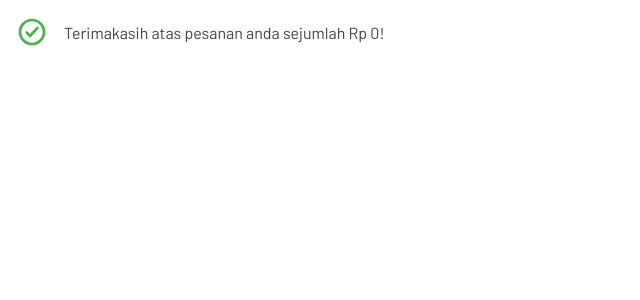
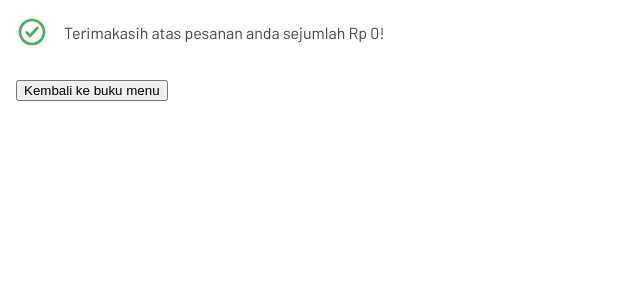
Before and after one commit to mosessmak1/webapp-menubook-svelte, a SvelteKit app: page /order-confirmation in a window 1280 px wide. Shown: the top 300 px of the page, without its empty margins (0-640 px from the left). Built offline with nearby package versions, Linux system fonts and the light colour scheme.

Commit message:
add button to move back and assignment (todo)

```diff
--- a/src/routes/order-confirmation/+page.svelte
+++ b/src/routes/order-confirmation/+page.svelte
@@ -1,18 +1,31 @@
 <script lang="ts">
 	import { totalOrderValue } from '$lib/store/order';
 	import CheckIcon from '$lib/icon/CheckIcon.svelte';
+
+	const returnToMenuBook = () => {
+		// TODO: Clear cart;
+		history.back();
+	};
 </script>
+
+<!--TODO: Decorate this page-->
 
 <span>
 	<CheckIcon />
 	Terimakasih atas pesanan anda sejumlah Rp {($totalOrderValue * 1000).toLocaleString('id')}!
 </span>
 
+<button on:click={returnToMenuBook}>Kembali ke buku menu</button>
+
 <style>
 	span {
-        align-items: center;
+		align-items: center;
 		display: flex;
 		gap: 16px;
 		padding: 16px;
 	}
+
+	button {
+		margin: 16px;
+	}
 </style>
```
